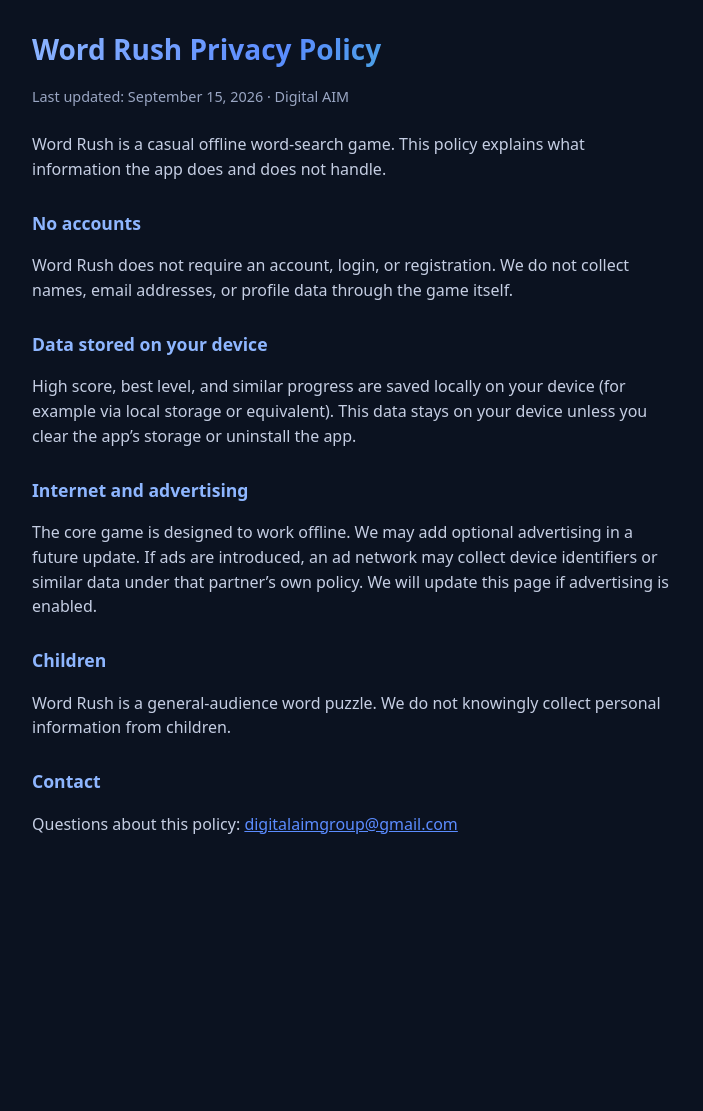
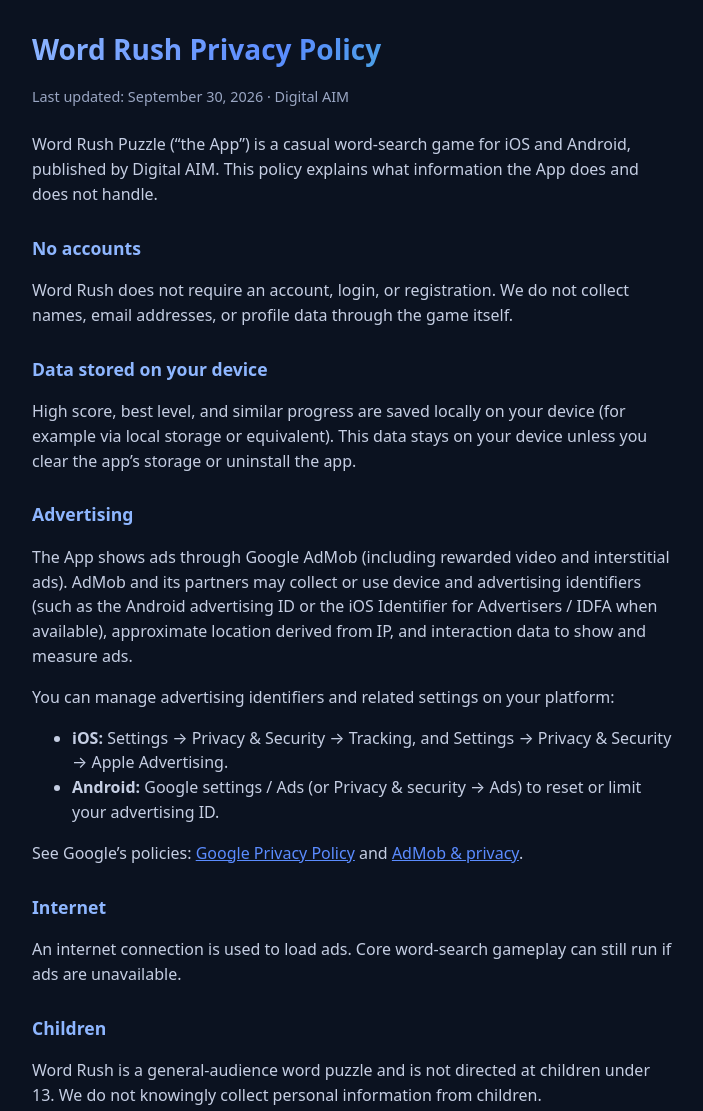
Before and after one commit to digitalaimgroup/Pulse-insight, a website: page docs/word-rush-privacy.html in a window 1280 px wide. Shown: the top 1111 px of the page, without its empty margins (288-991 px from the left). Before the commit the page ends 900 px from the top, so only its background shows below. Drawn offline with Linux system fonts and the light colour scheme.

Commit message:
Update Word Rush privacy for AdMob rewarded/interstitial ads

```diff
--- a/docs/word-rush-privacy.html
+++ b/docs/word-rush-privacy.html
@@ -14,10 +14,7 @@
       color: #f4f7ff;
       padding: 28px 18px 48px;
     }
-    main {
-      max-width: 640px;
-      margin: 0 auto;
-    }
+    main { max-width: 640px; margin: 0 auto; }
     h1 {
       font-size: 1.75rem;
       margin: 0 0 8px;
@@ -35,11 +32,12 @@
 <body>
   <main>
     <h1>Word Rush Privacy Policy</h1>
-    <p class="meta">Last updated: September 15, 2026 · Digital AIM</p>
+    <p class="meta">Last updated: September 30, 2026 · Digital AIM</p>
 
     <p>
-      Word Rush is a casual offline word-search game. This policy explains what
-      information the app does and does not handle.
+      Word Rush Puzzle (“the App”) is a casual word-search game for iOS and
+      Android, published by Digital AIM. This policy explains what information
+      the App does and does not handle.
     </p>
 
     <h2>No accounts</h2>
@@ -55,18 +53,36 @@
       your device unless you clear the app’s storage or uninstall the app.
     </p>
 
-    <h2>Internet and advertising</h2>
+    <h2>Advertising</h2>
     <p>
-      The core game is designed to work offline. We may add optional advertising
-      in a future update. If ads are introduced, an ad network may collect
-      device identifiers or similar data under that partner’s own policy. We will
-      update this page if advertising is enabled.
+      The App shows ads through Google AdMob (including rewarded video and
+      interstitial ads). AdMob and its partners may collect or use device and
+      advertising identifiers (such as the Android advertising ID or the iOS
+      Identifier for Advertisers / IDFA when available), approximate location
+      derived from IP, and interaction data to show and measure ads.
+    </p>
+    <p>You can manage advertising identifiers and related settings on your platform:</p>
+    <ul>
+      <li><strong>iOS:</strong> Settings → Privacy &amp; Security → Tracking, and Settings → Privacy &amp; Security → Apple Advertising.</li>
+      <li><strong>Android:</strong> Google settings / Ads (or Privacy &amp; security → Ads) to reset or limit your advertising ID.</li>
+    </ul>
+    <p>
+      See Google’s policies:
+      <a href="https://policies.google.com/privacy">Google Privacy Policy</a>
+      and
+      <a href="https://support.google.com/admob/answer/6128543">AdMob &amp; privacy</a>.
+    </p>
+
+    <h2>Internet</h2>
+    <p>
+      An internet connection is used to load ads. Core word-search gameplay can
+      still run if ads are unavailable.
     </p>
 
     <h2>Children</h2>
     <p>
-      Word Rush is a general-audience word puzzle. We do not knowingly collect
-      personal information from children.
+      Word Rush is a general-audience word puzzle and is not directed at children
+      under 13. We do not knowingly collect personal information from children.
     </p>
 
     <h2>Contact</h2>
```
